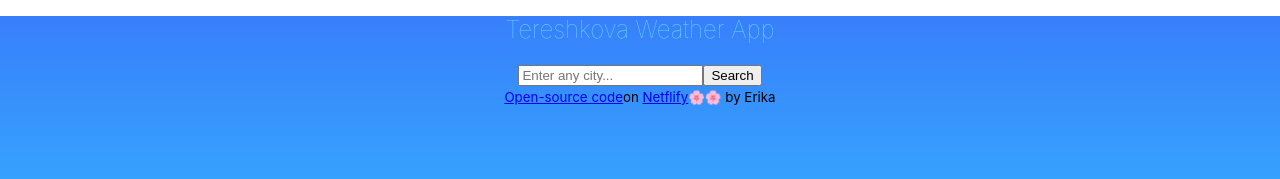
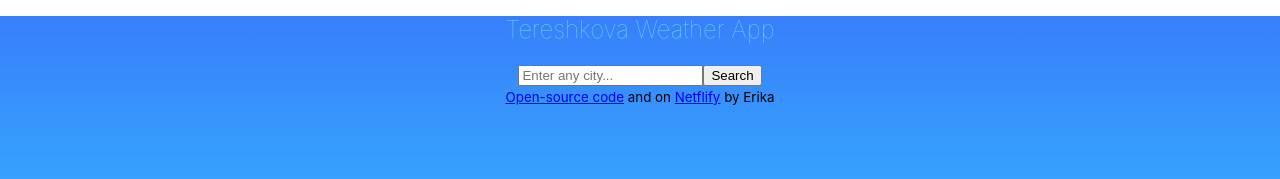
Before and after one commit to gh4ever/weather-react-app, a React (Create React App) app: page / in a window 1280 px wide. Shown: the top 179 px of the page. Built offline with nearby package versions, Linux system fonts and the light colour scheme.

Commit message:
Update App.js

```diff
--- a/src/App.js
+++ b/src/App.js
@@ -17,15 +17,15 @@ function App() {
                 target="_blank"
               >
                 Open-source code
-              </a>
-              on{' '}
+              </a>{' '}
+              and on{' '}
               <a
                 href="https://priceless-tereshkova-1e0273.netlify.app"
                 target="_blank"
               >
                 Netflify
-              </a>
-              🌸🌸 by Erika
+              </a>{' '}
+              by Erika
             </small>
           </div>
         </div>
```
